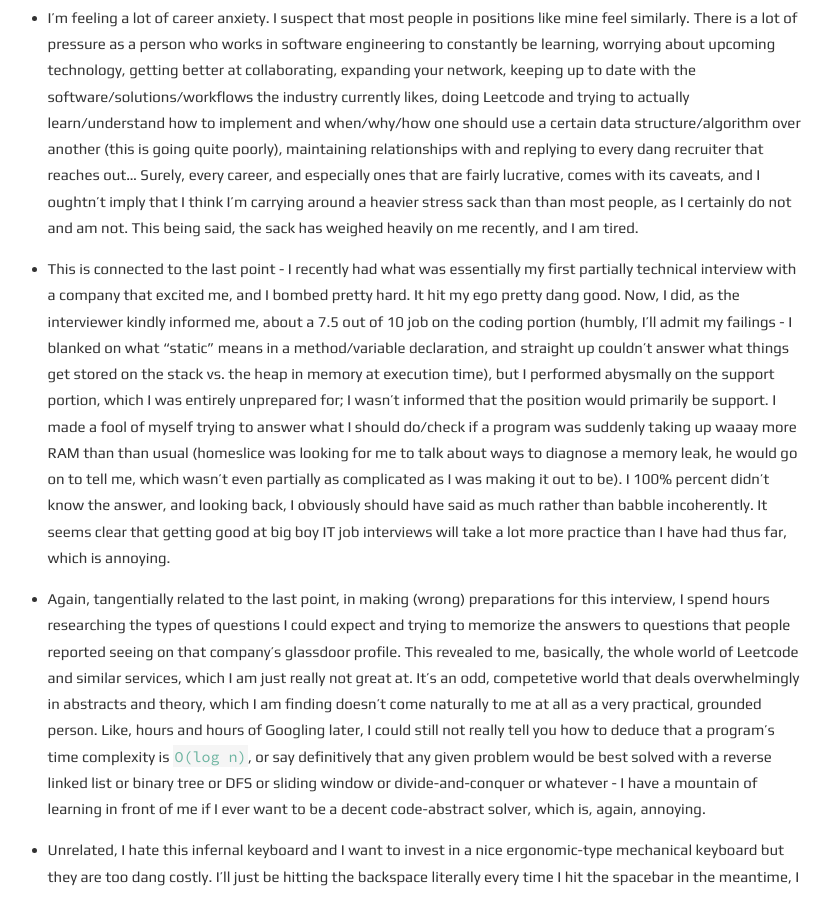
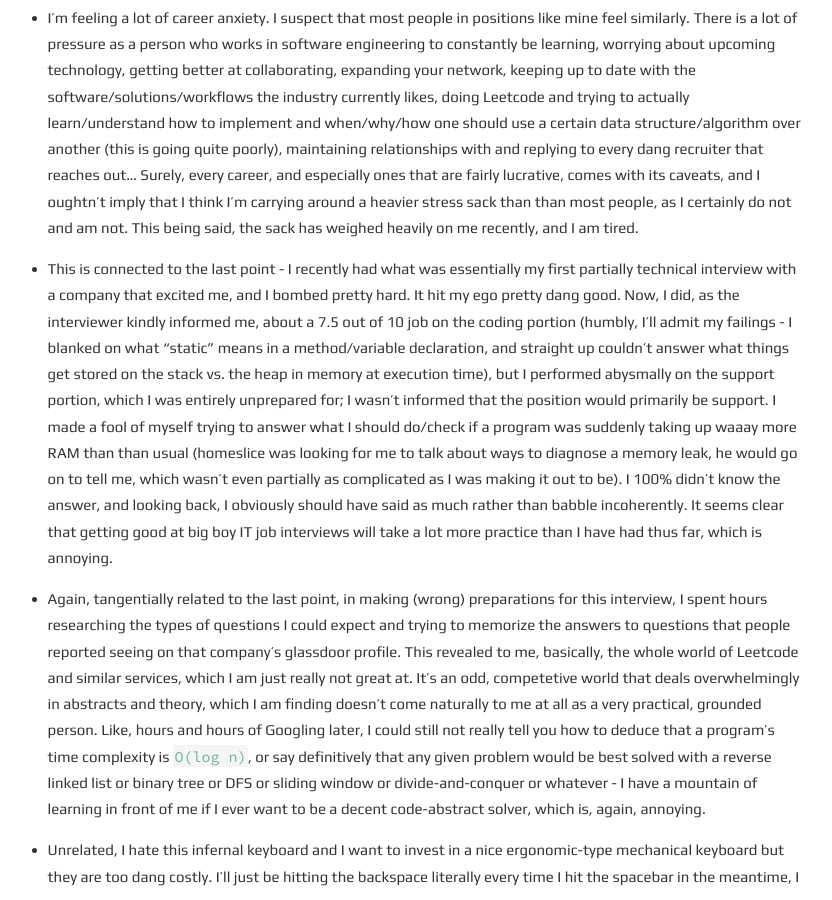
Before and after one commit to ethanexline/ethanexline.github.io, a Jekyll site: the page built from _posts/2022-04-28-a_dump_v1.md, in a window 1280 px wide and 900 px high, scrolled down 584 px. Shown: the whole window, without its empty margins (220-1052 px from the left). Built offline with Jekyll 4.4.1, drawn with Linux system fonts in a browser that asks for light colours; nearby versions of some CDN libraries; emoji names are drawn with the system emoji font.

Commit message:
last bit of editing for post

```diff
--- a/_posts/2022-04-28-a_dump_v1.md
+++ b/_posts/2022-04-28-a_dump_v1.md
@@ -14,9 +14,9 @@ So, some things I've been thinking about recently:
 
 * I'm feeling a lot of career anxiety. I suspect that most people in positions like mine feel similarly. There is a lot of pressure as a person who works in software engineering to constantly be learning, worrying about upcoming technology, getting better at collaborating, expanding your network, keeping up to date with the software/solutions/workflows the industry currently likes, doing Leetcode and trying to actually learn/understand how to implement and when/why/how one should use a certain data structure/algorithm over another (this is going quite poorly), maintaining relationships with and replying to every dang recruiter that reaches out... Surely, every career, and especially ones that are fairly lucrative, comes with its caveats, and I oughtn't imply that I think I'm carrying around a heavier stress sack than than most people, as I certainly do not and am not. This being said, the sack has weighed heavily on me recently, and I am tired.
 
-* This is connected to the last point - I recently had what was essentially my first partially technical interview with a company that excited me, and I bombed pretty hard. It hit my ego pretty dang good. Now, I did, as the interviewer kindly informed me, about a 7.5 out of 10 job on the coding portion (humbly, I'll admit my failings - I blanked on what "static" means in a method/variable declaration, and straight up couldn't answer what things get stored on the stack vs. the heap in memory at execution time), but I performed abysmally on the support portion, which I was entirely unprepared for; I wasn't informed that the position would primarily be support. I made a fool of myself trying to answer what I should do/check if a program was suddenly taking up waaay more RAM than than usual (homeslice was looking for me to talk about ways to diagnose a memory leak, he would go on to tell me, which wasn't even partially as complicated as I was making it out to be). I 100% percent didn't know the answer, and looking back, I obviously should have said as much rather than babble incoherently. It seems clear that getting good at big boy IT job interviews will take a lot more practice than I have had thus far, which is annoying.
+* This is connected to the last point - I recently had what was essentially my first partially technical interview with a company that excited me, and I bombed pretty hard. It hit my ego pretty dang good. Now, I did, as the interviewer kindly informed me, about a 7.5 out of 10 job on the coding portion (humbly, I'll admit my failings - I blanked on what "static" means in a method/variable declaration, and straight up couldn't answer what things get stored on the stack vs. the heap in memory at execution time), but I performed abysmally on the support portion, which I was entirely unprepared for; I wasn't informed that the position would primarily be support. I made a fool of myself trying to answer what I should do/check if a program was suddenly taking up waaay more RAM than than usual (homeslice was looking for me to talk about ways to diagnose a memory leak, he would go on to tell me, which wasn't even partially as complicated as I was making it out to be). I 100% didn't know the answer, and looking back, I obviously should have said as much rather than babble incoherently. It seems clear that getting good at big boy IT job interviews will take a lot more practice than I have had thus far, which is annoying.
 
-* Again, tangentially related to the last point, in making (wrong) preparations for this interview, I spend hours researching the types of questions I could expect and trying to memorize the answers to questions that people reported seeing on that company's glassdoor profile. This revealed to me, basically, the whole world of Leetcode and similar services, which I am just really not great at. It's an odd, competetive world that deals overwhelmingly in abstracts and theory, which I am finding doesn't come naturally to me at all as a very practical, grounded person. Like, hours and hours of Googling later, I could still not really tell you how to deduce that a program's time complexity is <code>O(log n)</code>, or say definitively that any given problem would be best solved with a reverse linked list or binary tree or DFS or sliding window or divide-and-conquer or whatever - I have a mountain of learning in front of me if I ever want to be a decent code-abstract solver, which is, again, annoying.
+* Again, tangentially related to the last point, in making (wrong) preparations for this interview, I spent hours researching the types of questions I could expect and trying to memorize the answers to questions that people reported seeing on that company's glassdoor profile. This revealed to me, basically, the whole world of Leetcode and similar services, which I am just really not great at. It's an odd, competetive world that deals overwhelmingly in abstracts and theory, which I am finding doesn't come naturally to me at all as a very practical, grounded person. Like, hours and hours of Googling later, I could still not really tell you how to deduce that a program's time complexity is <code>O(log n)</code>, or say definitively that any given problem would be best solved with a reverse linked list or binary tree or DFS or sliding window or divide-and-conquer or whatever - I have a mountain of learning in front of me if I ever want to be a decent code-abstract solver, which is, again, annoying.
 
 * Unrelated, I hate this infernal keyboard and I want to invest in a nice ergonomic-type mechanical keyboard but they are too dang costly. I'll just be hitting the backspace literally every time I hit the spacebar in the meantime, I guess.
 
```
